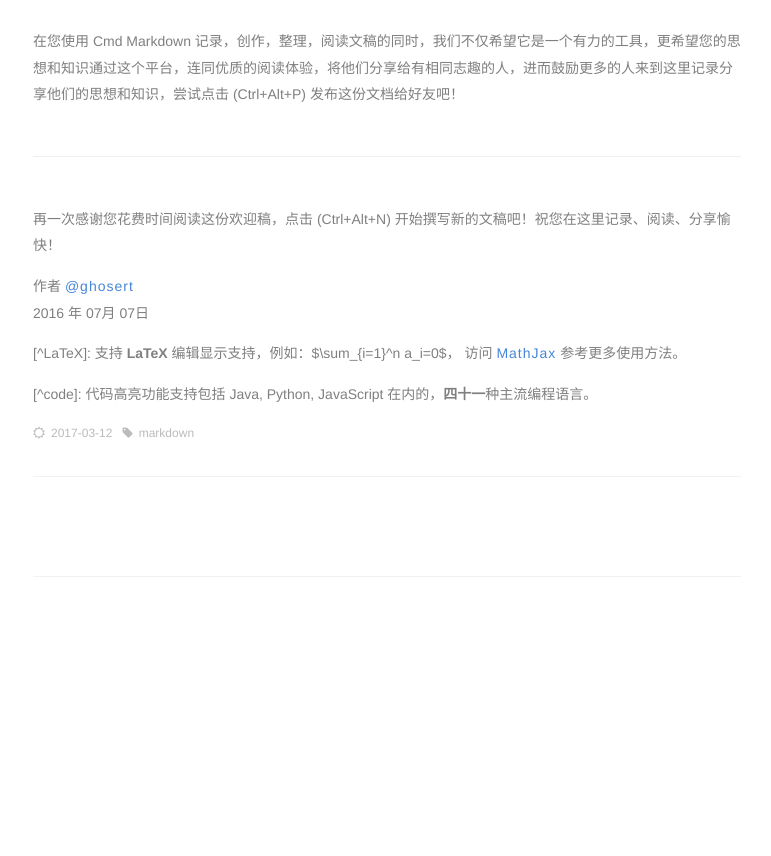
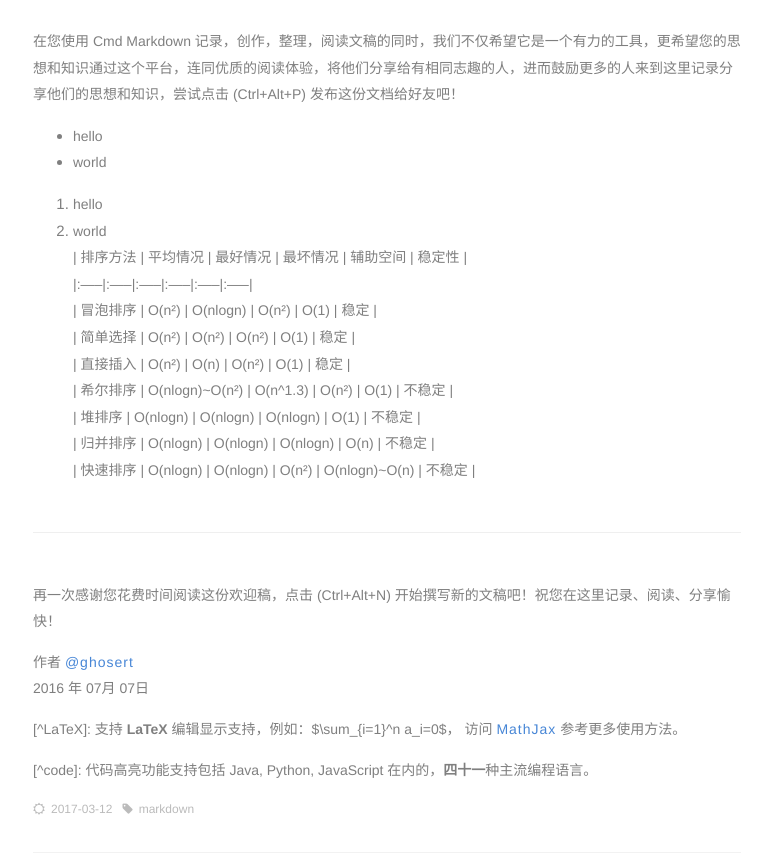
Before and after one commit to cla55ic/cla55ic.github.io, a plain HTML site: page 2017/03/12/markdown-测试/index.html in a window 1280 px wide. Shown: the part 6420-7276 px from the top of the page, without its empty margins (509-1280 px from the left). Before the commit the page ends 7027 px from the top, so only its background shows below. Drawn offline with Linux system fonts and the light colour scheme; some icons are missing.

Commit message:
Site updated: 2017-03-12 23:16:36

```diff
--- a/2017/03/12/markdown-测试/index.html
+++ b/2017/03/12/markdown-测试/index.html
@@ -88,6 +88,19 @@ else
 <p>标签以后的文稿在【文件列表】（Ctrl+Alt+F）里会按照标签分类，用户可以同时使用键盘或者鼠标浏览查看，或者在【文件列表】的搜索文本框内搜索标题关键字过滤文稿，如下图所示：</p>
 <p><img src="https://www.zybuluo.com/static/img/file-list.png" alt="file-list"></p>
 <h3 id="10-文稿发布和分享"><a href="#10-文稿发布和分享" class="headerlink" title="10. 文稿发布和分享"></a>10. 文稿发布和分享</h3><p>在您使用 Cmd Markdown 记录，创作，整理，阅读文稿的同时，我们不仅希望它是一个有力的工具，更希望您的思想和知识通过这个平台，连同优质的阅读体验，将他们分享给有相同志趣的人，进而鼓励更多的人来到这里记录分享他们的思想和知识，尝试点击 <i class="icon-share"></i> (Ctrl+Alt+P) 发布这份文档给好友吧！</p>
+<ul>
+<li><p>hello</p>
+</li>
+<li><p>world</p>
+</li>
+</ul>
+<ol>
+<li><p>hello</p>
+</li>
+<li><p>world</p>
+<p>| 排序方法 | 平均情况 | 最好情况 | 最坏情况 | 辅助空间 | 稳定性 |<br>|:—–|:—–|:—–|:—–|:—–|:—–|<br>| 冒泡排序 | O(n²) | O(nlogn) | O(n²) | O(1) | 稳定 |<br>| 简单选择 | O(n²) | O(n²) | O(n²) | O(1) | 稳定 |<br>| 直接插入 | O(n²) | O(n) | O(n²) | O(1) | 稳定 |<br>| 希尔排序 | O(nlogn)~O(n²) | O(n^1.3) | O(n²) | O(1) | 不稳定 |<br>| 堆排序 | O(nlogn) | O(nlogn) | O(nlogn) | O(1) | 不稳定 |<br>| 归并排序 | O(nlogn) | O(nlogn) | O(nlogn) | O(n) | 不稳定 |<br>| 快速排序 | O(nlogn) | O(nlogn) | O(n²) | O(nlogn)~O(n) | 不稳定 |</p>
+</li>
+</ol>
 <hr>
 <p>再一次感谢您花费时间阅读这份欢迎稿，点击 <i class="icon-file"></i> (Ctrl+Alt+N) 开始撰写新的文稿吧！祝您在这里记录、阅读、分享愉快！</p>
 <p>作者 <a href="http://weibo.com/ghosert" target="_blank" rel="external">@ghosert</a><br>2016 年 07月 07日    </p>
```
